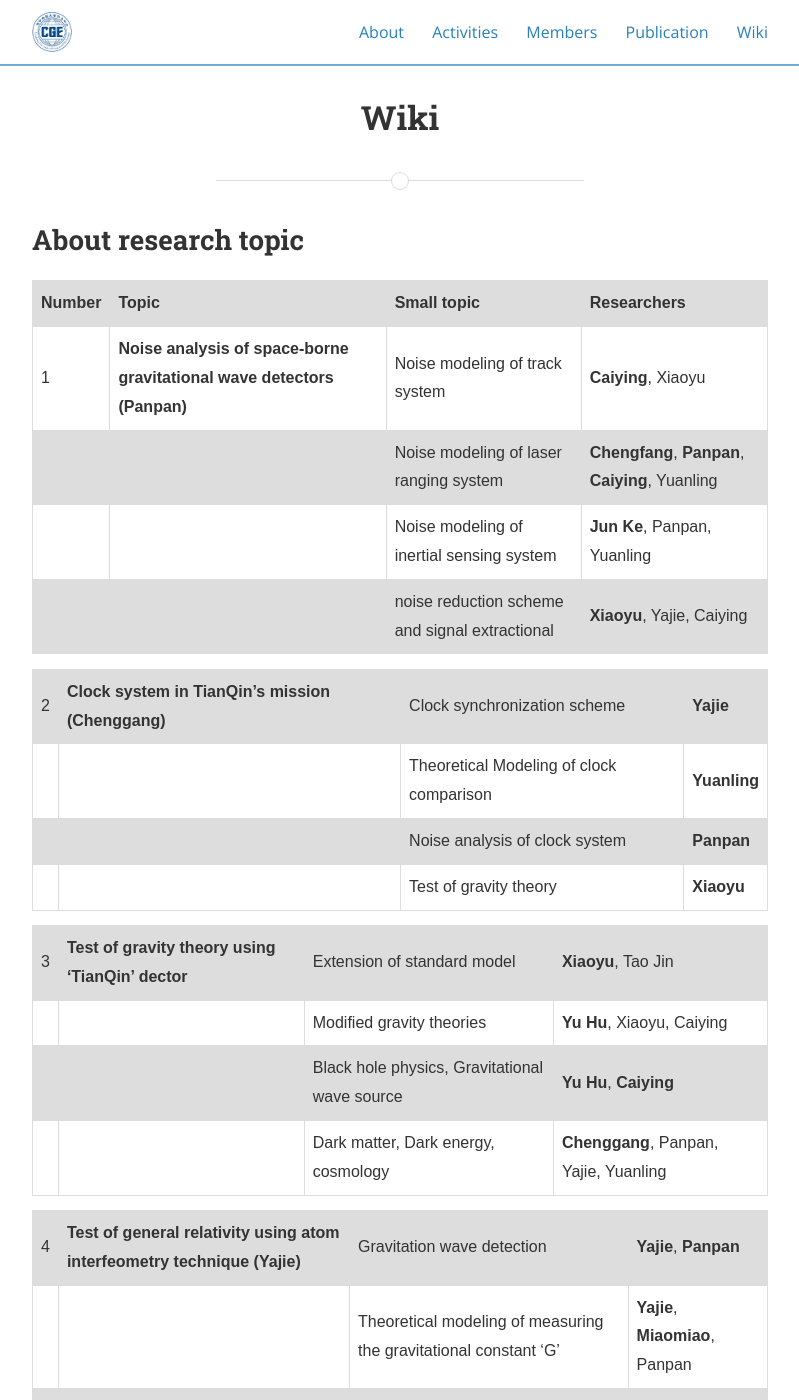
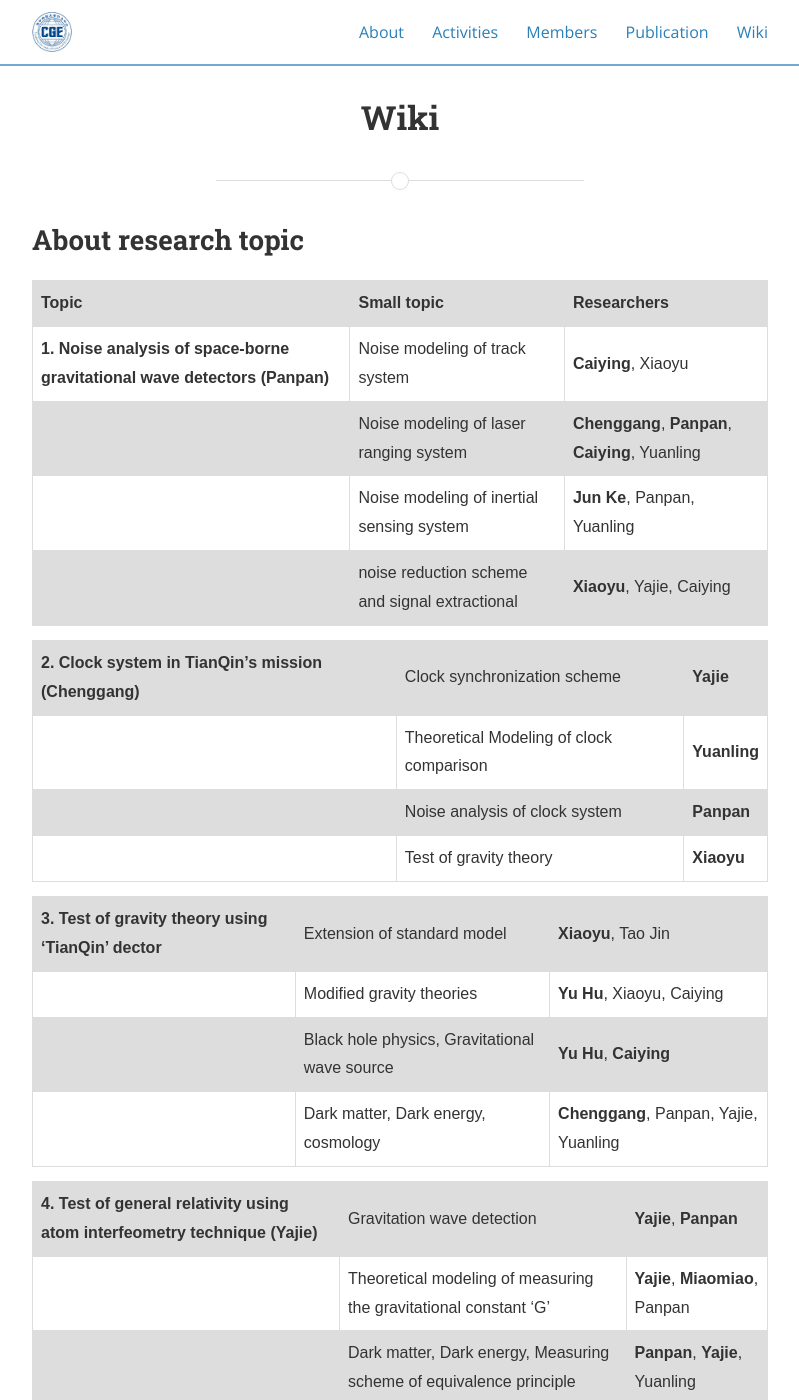
Before and after one commit to gravity-group/gravity-group.github.io, a Jekyll site: the page built from wiki.md, in a window 1280 px wide and 1400 px high. Shown: the whole window, without its empty margins (240-1039 px from the left). Built offline with Jekyll 4.4.1, drawn with Linux system fonts in a browser that asks for light colours; nearby versions of some CDN libraries.

Commit message:
wiki research topic

```diff
--- a/wiki.md
+++ b/wiki.md
@@ -24,27 +24,27 @@ tr:nth-child(odd) {
 
 ## About research topic
 
-| **Number** | **Topic** | **Small topic** | **Researchers** |
-|1| **Noise analysis of space-borne gravitational wave detectors (Panpan)** | Noise modeling of track system | **Caiying**, Xiaoyu |
-| | | Noise modeling of laser ranging system  | **Chengfang**, **Panpan**, **Caiying**, Yuanling |
-| | | Noise modeling of inertial sensing system | **Jun Ke**, Panpan, Yuanling|
-| | | noise reduction scheme and signal extractional | **Xiaoyu**, Yajie, Caiying |
+| **Topic** | **Small topic** | **Researchers** |
+| **1. Noise analysis of space-borne gravitational wave detectors (Panpan)** | Noise modeling of track system | **Caiying**, Xiaoyu |
+| | Noise modeling of laser ranging system  | **Chenggang**, **Panpan**, **Caiying**, Yuanling |
+| | Noise modeling of inertial sensing system | **Jun Ke**, Panpan, Yuanling|
+| | noise reduction scheme and signal extractional | **Xiaoyu**, Yajie, Caiying |
 
-|2| **Clock system in TianQin's mission (Chenggang)** | Clock synchronization scheme | **Yajie** |
-| | | Theoretical Modeling of clock comparison  | **Yuanling** |
-| | | Noise analysis of clock system | **Panpan** |
-| | | Test of gravity theory | **Xiaoyu** |
+| **2. Clock system in TianQin's mission (Chenggang)** | Clock synchronization scheme | **Yajie** |
+| | Theoretical Modeling of clock comparison  | **Yuanling** |
+| | Noise analysis of clock system | **Panpan** |
+| | Test of gravity theory | **Xiaoyu** |
 
-|3| **Test of gravity theory using 'TianQin' dector** | Extension of standard model | **Xiaoyu**, Tao Jin |
-| | | Modified gravity theories  | **Yu Hu**, Xiaoyu, Caiying |
-| | | Black hole physics, Gravitational wave source | **Yu Hu**, **Caiying**|
-| | | Dark matter, Dark energy, cosmology | **Chenggang**, Panpan, Yajie, Yuanling |
+| **3. Test of gravity theory using 'TianQin' dector** | Extension of standard model | **Xiaoyu**, Tao Jin |
+| | Modified gravity theories  | **Yu Hu**, Xiaoyu, Caiying |
+| | Black hole physics, Gravitational wave source | **Yu Hu**, **Caiying**|
+| | Dark matter, Dark energy, cosmology | **Chenggang**, Panpan, Yajie, Yuanling |
 
-|4| **Test of general relativity using atom interfeometry technique (Yajie)** | Gravitation wave detection | **Yajie**, **Panpan** |
-| | | Theoretical modeling of measuring the gravitational constant 'G'  | **Yajie**, **Miaomiao**, Panpan |
-| | | Dark matter, Dark energy, Measuring scheme of equivalence principle | **Panpan**, **Yajie**, Yuanling |
-| | | Error analysis of atom interfeometry | **Miaomiao**, Panpan, Yajie |
-| | | Cold atom clock, Particle spain, Which way | **Yuanling** |
+| **4. Test of general relativity using atom interfeometry technique (Yajie)** | Gravitation wave detection | **Yajie**, **Panpan** |
+| | Theoretical modeling of measuring the gravitational constant 'G'  | **Yajie**, **Miaomiao**, Panpan |
+| | Dark matter, Dark energy, Measuring scheme of equivalence principle | **Panpan**, **Yajie**, Yuanling |
+| | Error analysis of atom interfeometry | **Miaomiao**, Panpan, Yajie |
+| | Cold atom clock, Particle spain, Which way | **Yuanling** |
 
 ## About Group Meetings
 
```
